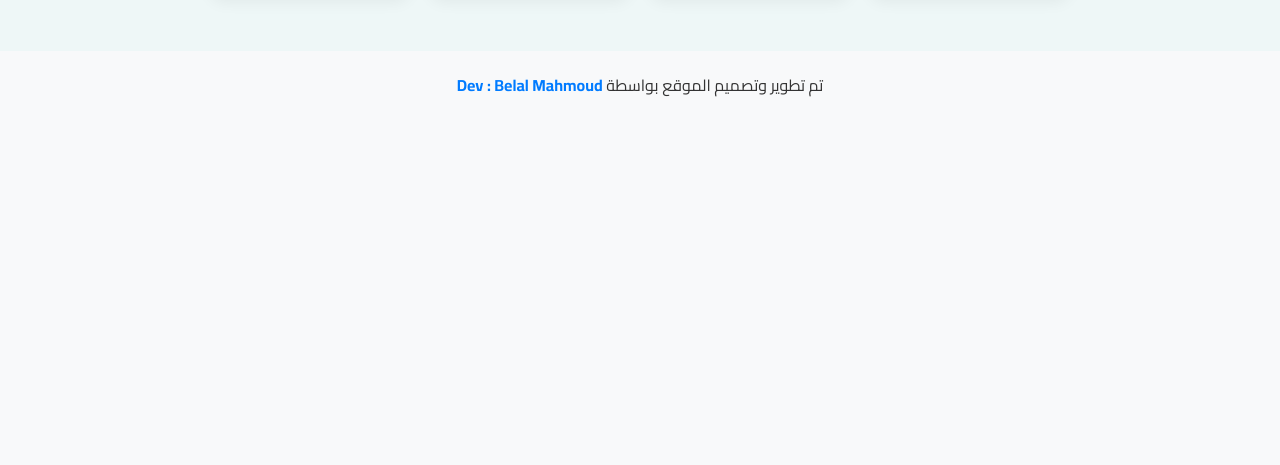
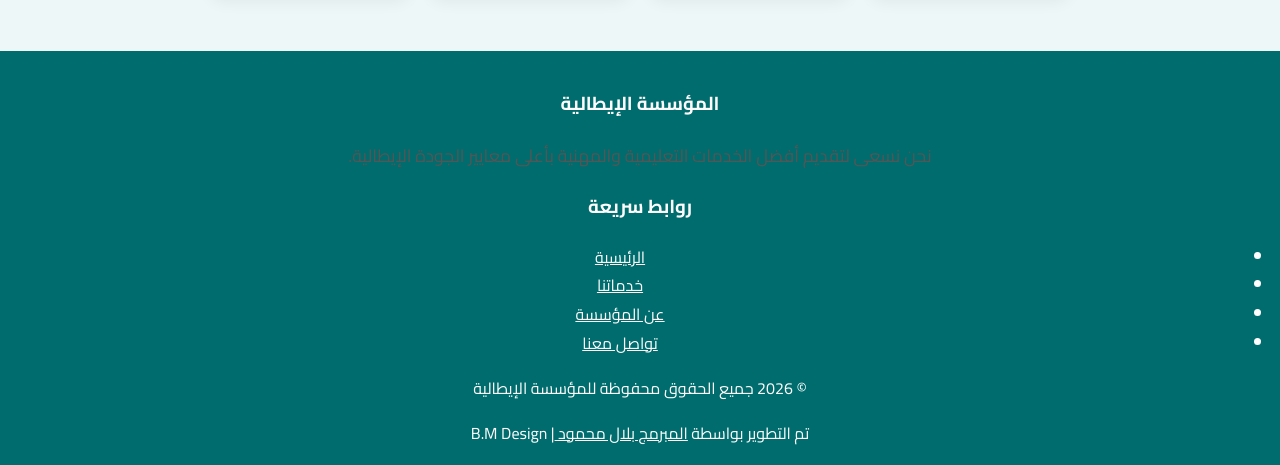
Before and after one commit to ghhhnhjjjjnh/almuasasat-alaytalia, a plain HTML site: page index.html in a window 1280 px wide. Shown: the part 2676-3141 px from the top of the page. Before the commit the page ends 2776 px from the top, so only its background shows below. Drawn offline with Linux system fonts and the light colour scheme.

```diff
--- a/index.html
+++ b/index.html
@@ -184,15 +184,38 @@
     </div>
   </section>
 
- <!-- يمكنك إضافة هذا الجزء داخل الفوتر الحالي -->
-<div class="developer-credit" style="text-align: center; margin-top: 20px;">
-    <p>
-        تم تطوير وتصميم الموقع بواسطة
-        <a href="https://belal001122.github.io/portfolio/#home" target="_blank" rel="noopener noreferrer" style="color: #007bff; text-decoration: none; font-weight: bold;">
-            Dev : Belal Mahmoud
-        </a>
-    </p>
-</div>
+<footer class="main-footer">
+    <div class="footer-container">
+        <!-- قسم عن المؤسسة -->
+        <div class="footer-section about">
+            <h3>المؤسسة الإيطالية</h3>
+            <p>نحن نسعى لتقديم أفضل الخدمات التعليمية والمهنية بأعلى معايير الجودة الإيطالية.</p>
+        </div>
+
+        <!-- روابط سريعة -->
+        <div class="footer-section links">
+            <h3>روابط سريعة</h3>
+            <ul>
+                <li><a href="#">الرئيسية</a></li>
+                <li><a href="#">خدماتنا</a></li>
+                <li><a href="#">عن المؤسسة</a></li>
+                <li><a href="#">تواصل معنا</a></li>
+            </ul>
+        </div>
+
+        <!-- حقوق النشر وتوقيع المطور -->
+        <div class="footer-bottom">
+            <p>&copy; 2026 جميع الحقوق محفوظة للمؤسسة الإيطالية</p>
+            <div class="developer-credit">
+                <span>تم التطوير بواسطة </span>
+                <a href="https://belal001122.github.io/portfolio/#home" target="_blank" class="dev-name">
+                    المبرمج بلال محمود
+                </a>
+                <span class="agency-name"> | B.M Design</span>
+            </div>
+        </div>
+    </div>
+</footer>
 
   <script src="script.js"></script>
 </body>
```
